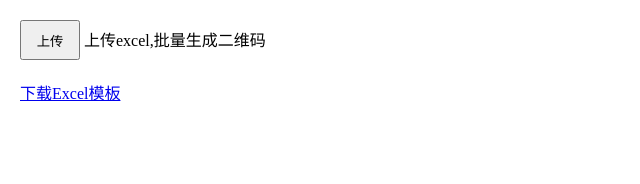
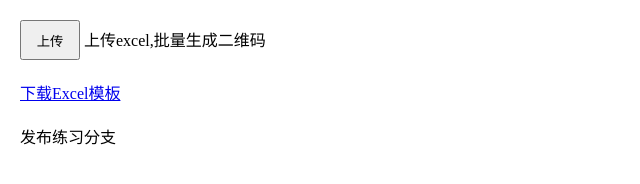
Before and after one commit to crystalcatdika/webpackDemo, a website built with webpack: page src/index.html in a window 1280 px wide. Shown: the whole page, without its empty margins (0-640 px from the left). Built offline with nearby package versions, Linux system fonts and the light colour scheme.

Commit message:
发布练习

```diff
--- a/src/index.html
+++ b/src/index.html
@@ -9,6 +9,7 @@
 <div class="content" style="margin: 20px">
 	<p style="margin-bottom: 20px"><Button style="width: 60px; height: 40px;" class="batchQr">上传</Button> 上传excel,批量生成二维码</p>
 	<p style="margin-bottom: 20px"><a href="/productDetail.xlsx" download>下载Excel模板</a></p>
+	<p>发布练习分支</p>
 	<div class="qrcodeBox"></div>
 </div>
 </body>
```
